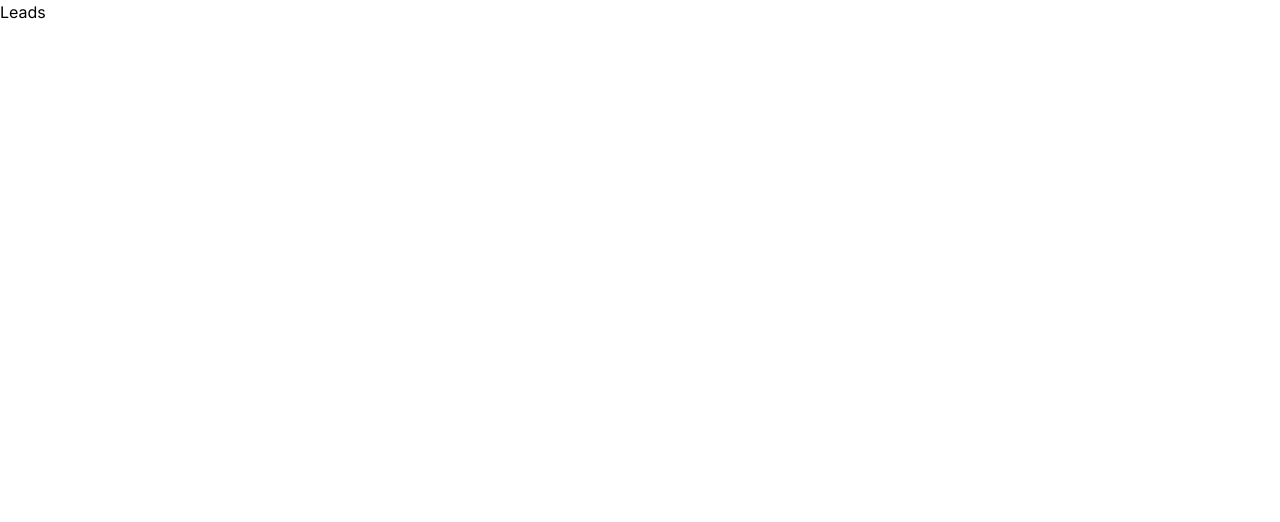
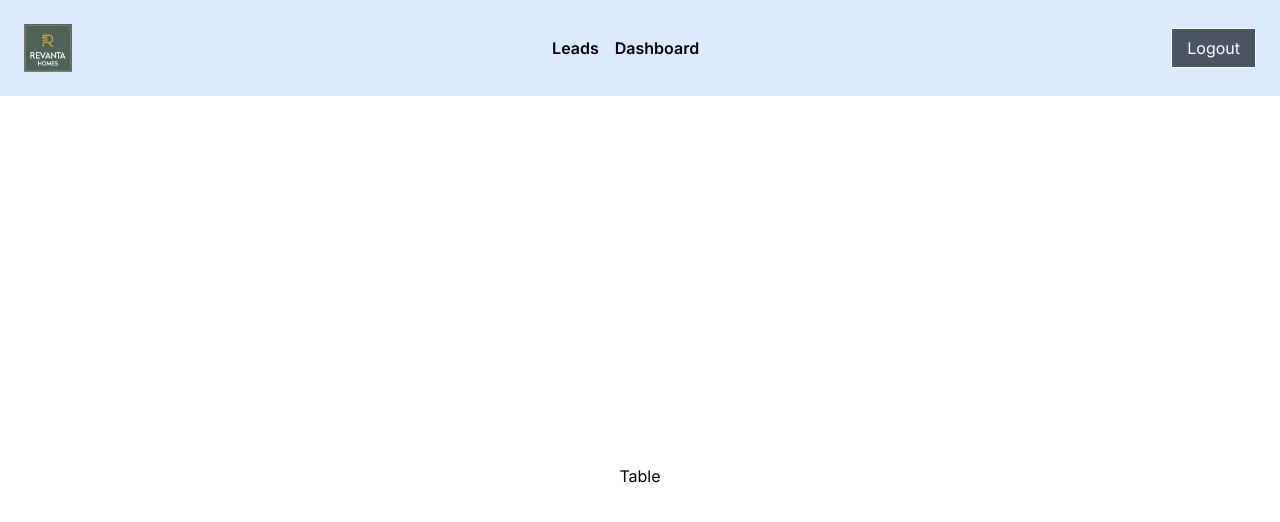
Before and after one commit to karshdev/revantahomes, a Next.js app: page /admin/leads in a window 1280 px wide. Shown: the top 522 px of the page. Built offline with nearby package versions, Linux system fonts and the light colour scheme.

Commit message:
added leads page in admin with navbar

```diff
--- a/app/admin/leads/page.js
+++ b/app/admin/leads/page.js
@@ -1,10 +1,14 @@
 import React from 'react'
+import AdminNavbar from '../page'
 
 const Leads = () => {
   return (
-    <div>
-      Leads
-    </div>
+    <>
+      <AdminNavbar />
+       <div className='flex justify-center items-center h-[95vh] w-[100vw]'>
+        Table
+       </div>
+    </>
   )
 }
 
--- a/app/admin/page.js
+++ b/app/admin/page.js
@@ -1,7 +1,7 @@
 "use client"
 import { signOut } from "next-auth/react";
 
-const AdminDashboard = () => {
+const AdminNavbar = () => {
 
   const handleSignOut = async () => {
     await signOut({ redirect: true, callbackUrl: '/admin/login' });
@@ -30,4 +30,4 @@ const AdminDashboard = () => {
   );
 };
 
-export default AdminDashboard;
+export default AdminNavbar;
```
